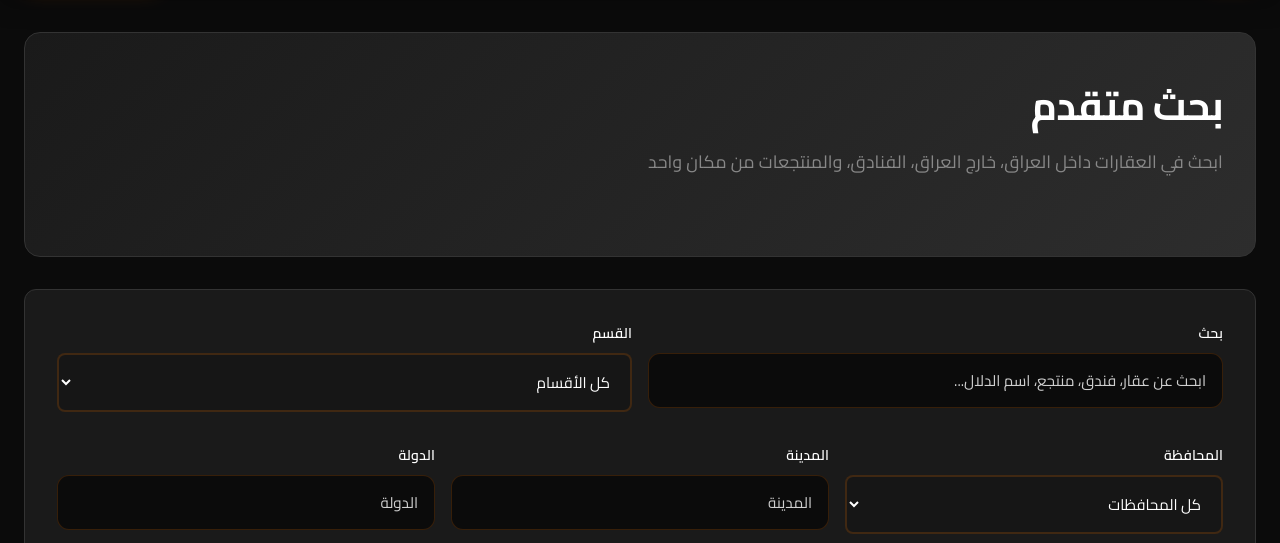
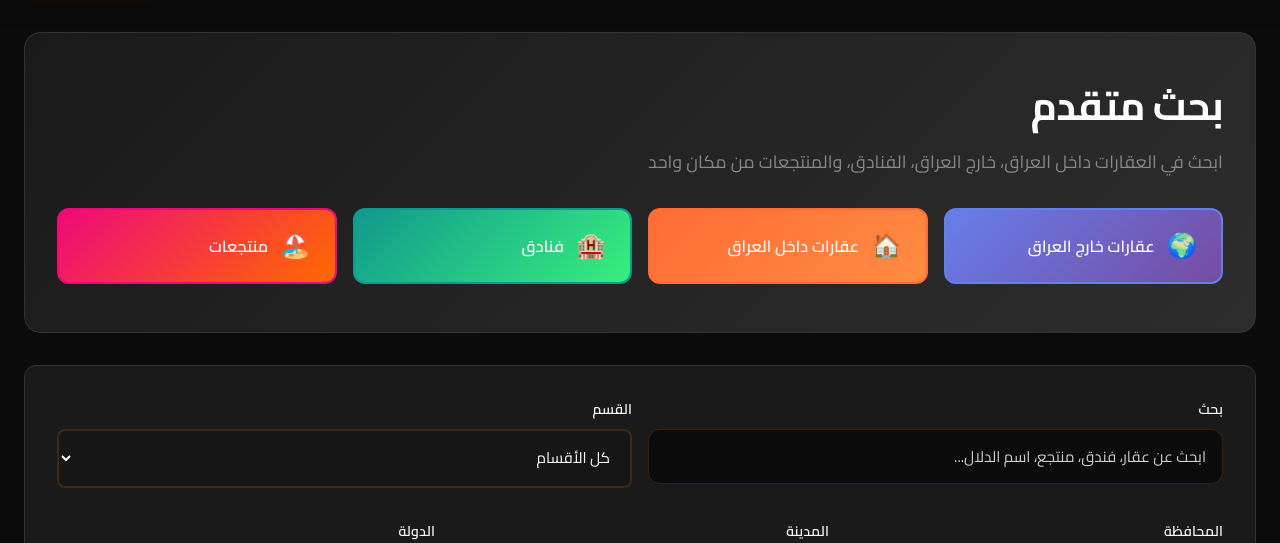
Before and after one commit to ssddmuqtad-droid/mmuuqq, a Django app: template properties/templates/properties/unified_search.html in a window 1280 px wide. Shown: the part 72-615 px from the top of the page. Run offline with Django 5.2, Linux system fonts and the light colour scheme; the template is opened without the code that fills it: most values are stand-ins (such as "Sample title", 1, 10 or a date in 2020); grey boxes marked "Sample" are stand-in pictures.

Commit message:
إضافة أزرار وصول سريع للعقارات خارج العراق ضمن نظام البحث المتقدم

```diff
--- a/properties/templates/properties/unified_search.html
+++ b/properties/templates/properties/unified_search.html
@@ -30,6 +30,78 @@
     color: #888;
     font-size: 1.1rem;
     margin-bottom: 2rem;
+  }
+
+  .quick-access-buttons {
+    display: grid;
+    grid-template-columns: repeat(auto-fit, minmax(200px, 1fr));
+    gap: 1rem;
+    margin-top: 2rem;
+  }
+
+  .quick-btn {
+    display: flex;
+    align-items: center;
+    gap: 0.75rem;
+    padding: 1rem 1.5rem;
+    border-radius: 12px;
+    text-decoration: none;
+    font-weight: 600;
+    transition: all 0.3s ease;
+    border: 2px solid transparent;
+  }
+
+  .quick-btn:hover {
+    transform: translateY(-3px);
+    box-shadow: 0 8px 20px rgba(0, 0, 0, 0.3);
+  }
+
+  .outside-iraq-btn {
+    background: linear-gradient(135deg, #667eea 0%, #764ba2 100%);
+    color: white;
+    border-color: #667eea;
+  }
+
+  .outside-iraq-btn:hover {
+    border-color: #764ba2;
+  }
+
+  .iraq-btn {
+    background: linear-gradient(135deg, #FF6B35 0%, #FF8C42 100%);
+    color: white;
+    border-color: #FF6B35;
+  }
+
+  .iraq-btn:hover {
+    border-color: #FF8C42;
+  }
+
+  .hotel-btn {
+    background: linear-gradient(135deg, #11998e 0%, #38ef7d 100%);
+    color: white;
+    border-color: #11998e;
+  }
+
+  .hotel-btn:hover {
+    border-color: #38ef7d;
+  }
+
+  .resort-btn {
+    background: linear-gradient(135deg, #ee0979 0%, #ff6a00 100%);
+    color: white;
+    border-color: #ee0979;
+  }
+
+  .resort-btn:hover {
+    border-color: #ff6a00;
+  }
+
+  .btn-icon {
+    font-size: 1.5rem;
+  }
+
+  .btn-text {
+    font-size: 1rem;
   }
 
   .search-form {
@@ -463,6 +535,26 @@
     <div class="search-hero">
       <h1>بحث متقدم</h1>
       <p>ابحث في العقارات داخل العراق، خارج العراق، الفنادق، والمنتجعات من مكان واحد</p>
+
+      <!-- Quick Access Buttons -->
+      <div class="quick-access-buttons">
+        <a href="{% url 'unified_search' %}?category=property_outside" class="quick-btn outside-iraq-btn">
+          <span class="btn-icon">🌍</span>
+          <span class="btn-text">عقارات خارج العراق</span>
+        </a>
+        <a href="{% url 'unified_search' %}?category=property_iraq" class="quick-btn iraq-btn">
+          <span class="btn-icon">🏠</span>
+          <span class="btn-text">عقارات داخل العراق</span>
+        </a>
+        <a href="{% url 'unified_search' %}?category=hotel" class="quick-btn hotel-btn">
+          <span class="btn-icon">🏨</span>
+          <span class="btn-text">فنادق</span>
+        </a>
+        <a href="{% url 'unified_search' %}?category=resort" class="quick-btn resort-btn">
+          <span class="btn-icon">🏖️</span>
+          <span class="btn-text">منتجعات</span>
+        </a>
+      </div>
     </div>
 
     <!-- Search Form -->
```
